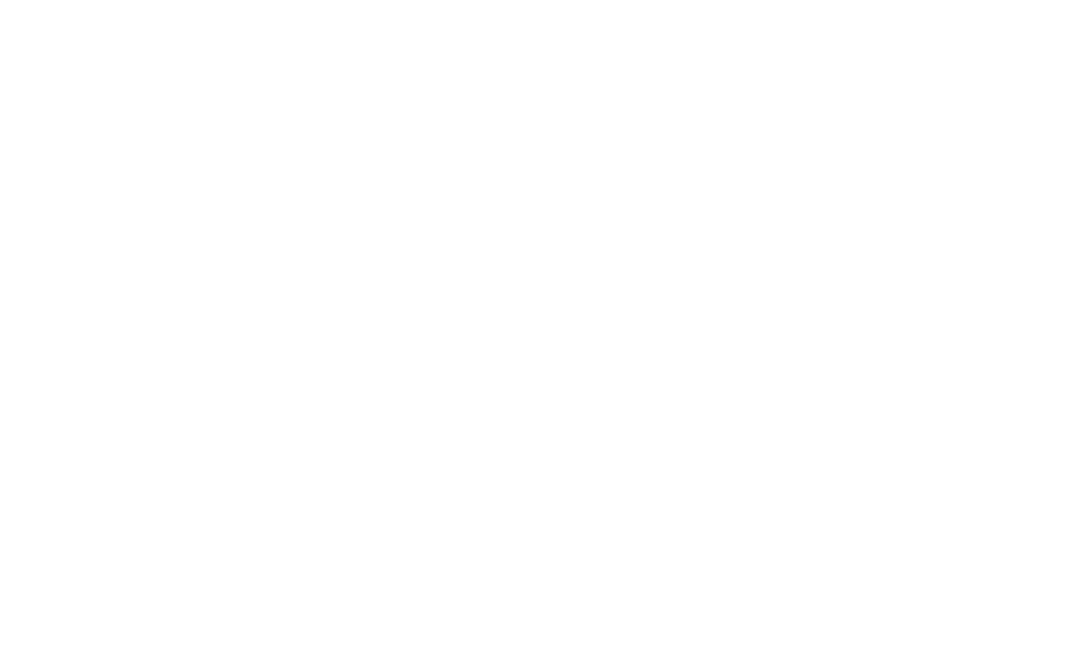
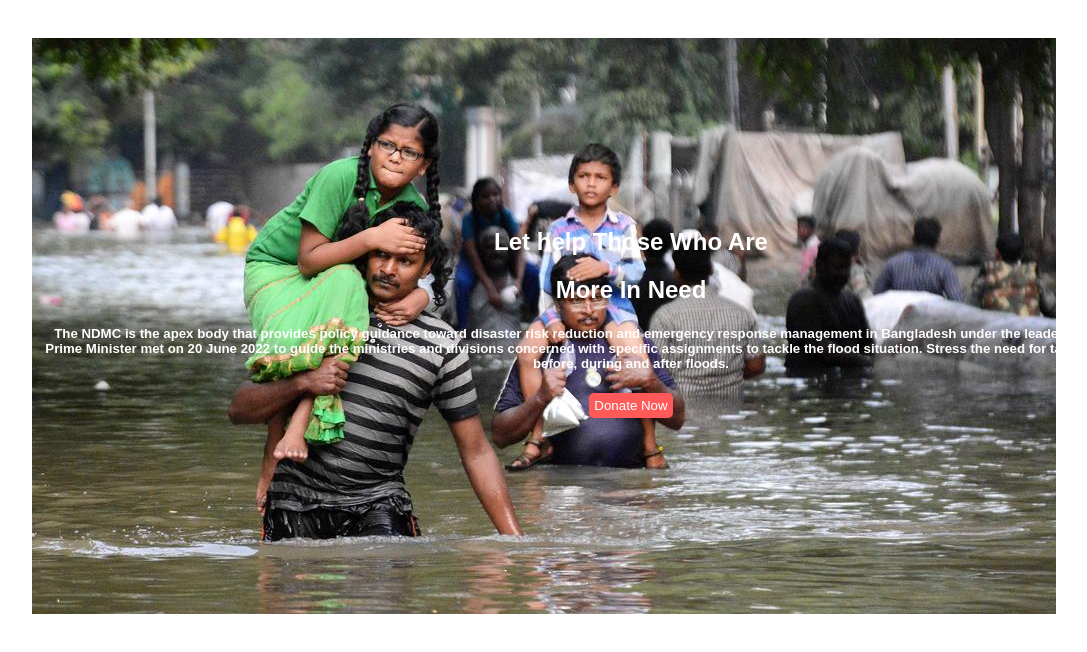
Before and after one commit to mdtouhidulislam136/donate-for-flood, a plain HTML site: page index.html in a window 1280 px wide. Shown: the whole page, without its empty margins (14-1101 px from the left). Drawn offline with Linux system fonts and the light colour scheme; files that its build step writes are made by us from their sources.

Commit message:
section1 with image added

```diff
--- a/css/style.css
+++ b/css/style.css
@@ -0,0 +1,24 @@
+
+.section1{
+    margin: 3%;
+    position: relative;
+
+}
+.textAndButton{
+    position: absolute;
+    bottom: 200px;
+    left: 10px;
+    text-align: center;
+    color: white;
+    font-weight: 600;
+    font-family:sans-serif;
+    font-style: normal;
+}
+
+.button{
+    background-color:#FF5959;
+    border-radius: 5px;
+    color: white;
+    border:none;
+    padding:5px;
+}
--- a/index.html
+++ b/index.html
@@ -5,9 +5,26 @@
     <meta http-equiv="X-UA-Compatible" content="IE=edge">
     <meta name="viewport" content="width=device-width, initial-scale=1.0">
     <title>Donate for flood</title>
-    <link rel="stylesheet" href="style.css">
+    <link rel="stylesheet" href="css/style.css">
 </head>
 <body>
+    <section>
+        <div class="section1">
+            <img src="images/donation4.jpg" alt="">
+
+            <div class="textAndButton">
+            <h1>Let help Those Who Are </h1>
+            <h1>More In Need </h1>
+            <h5>The NDMC is the apex body that provides policy guidance toward disaster risk reduction and emergency response management in Bangladesh under the leadership of the Honourable
+                Prime Minister met on 20 June 2022 to guide the ministries and divisions concerned with specific assignments to tackle the flood situation. Stress the need for taking adequate measures before, during and after floods.</h5>
+
+            <a href="https://assunnahfoundation.org/donate/flood" target="_blank">
+            <Button class="button" >Donate Now</Button>
+            </a>
+            </div>
+
+        </div>
+    </section>
 
 </body>
 </html>
```
